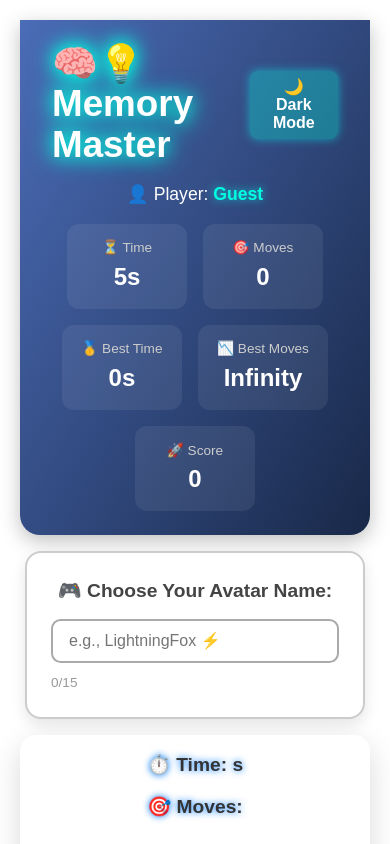
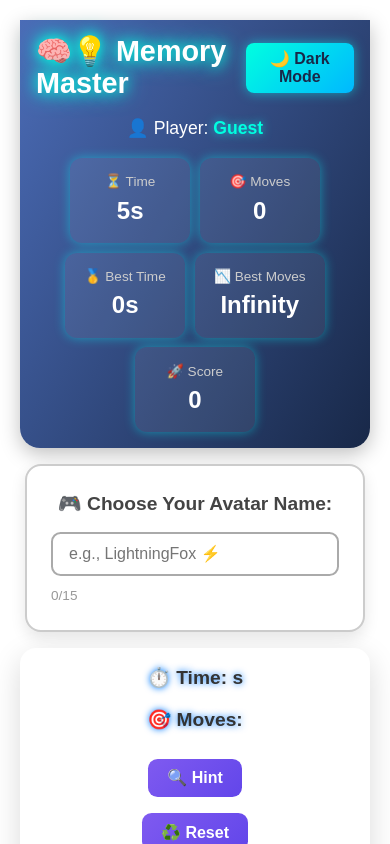
Before and after one commit to Satyam6201/Memory-Card-Game, a React (Vite) app: page / in a window 390 px wide. Shown: the top 844 px of the page. Built offline with nearby package versions, Linux system fonts and the light colour scheme.

Commit message:
Your commit message

```diff
--- a/src/style/Header.css
+++ b/src/style/Header.css
@@ -19,6 +19,7 @@
   }
 }
 
+/* Top bar */
 .top-bar {
   display: flex;
   justify-content: space-between;
@@ -26,36 +27,38 @@
 }
 
 .theme-toggle {
-  background-color: #00ffe04d;
-  color: #fff;
+  background: linear-gradient(135deg, #00ffe0, #00b8ff);
+  color: #182848;
   border: none;
   padding: 0.4rem 1rem;
   border-radius: 8px;
   cursor: pointer;
   font-weight: bold;
-  box-shadow: 0 0 10px rgba(0, 255, 255, 0.5);
-  transition: background 0.3s ease;
+  box-shadow: 0 0 12px rgba(0, 255, 255, 0.5);
+  transition: transform 0.3s ease, box-shadow 0.3s ease;
 }
 
 .theme-toggle:hover {
-  background-color: #00ffe099;
+  transform: scale(1.08);
+  box-shadow: 0 0 18px rgba(0, 255, 255, 0.8);
 }
 
 .game-title {
   font-size: 2.3rem;
   font-weight: bold;
-  animation: glowText 2.5s infinite;
+  animation: glowText 2.5s infinite alternate;
 }
 
 @keyframes glowText {
-  0%, 100% {
+  from {
     text-shadow: 0 0 8px #00ffe0, 0 0 16px #00ffe0;
   }
-  50% {
-    text-shadow: 0 0 20px #00ffe0, 0 0 30px #00ffe0;
+  to {
+    text-shadow: 0 0 20px #00ffe0, 0 0 35px #00ffe0;
   }
 }
 
+/* Player info */
 .player-info {
   text-align: center;
   font-size: 1.1rem;
@@ -68,6 +71,7 @@
   text-shadow: 0 0 10px rgba(0, 255, 255, 0.7);
 }
 
+/* Stats container */
 .stats-container {
   display: flex;
   justify-content: center;
@@ -81,12 +85,13 @@
   border-radius: 12px;
   min-width: 120px;
   text-align: center;
-  transition: transform 0.3s, background 0.3s;
+  transition: transform 0.3s ease, background 0.3s ease;
   cursor: pointer;
+  box-shadow: 0 0 10px rgba(0, 255, 255, 0.3);
 }
 
 .stat-box:hover {
-  background: rgba(255, 255, 255, 0.2);
+  background: rgba(255, 255, 255, 0.15);
   transform: scale(1.05);
 }
 
@@ -102,6 +107,29 @@
   color: #fff;
 }
 
-.glow-box {
-  box-shadow: 0 0 10px rgba(0, 255, 255, 0.3);
+/* Pulse animation for stats */
+.pulse {
+  animation: pulseBox 1.8s infinite ease-in-out;
 }
+
+@keyframes pulseBox {
+  0%, 100% {
+    box-shadow: 0 0 10px rgba(0, 255, 255, 0.4);
+  }
+  50% {
+    box-shadow: 0 0 20px rgba(0, 255, 255, 0.7);
+  }
+}
+
+/* Responsive */
+@media (max-width: 768px) {
+  .header {
+    padding: 1rem;
+  }
+  .game-title {
+    font-size: 1.8rem;
+  }
+  .stats-container {
+    gap: 0.6rem;
+  }
+}
```
